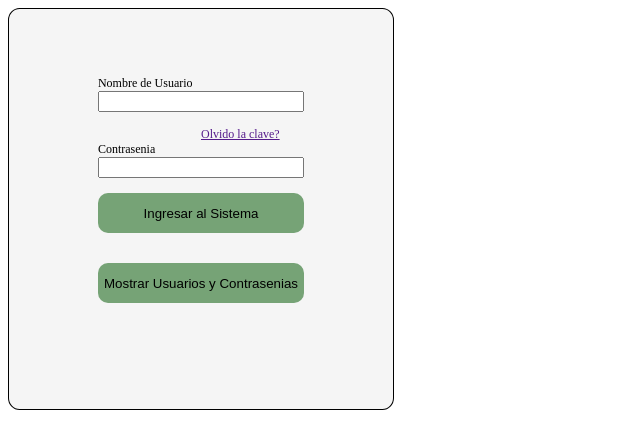
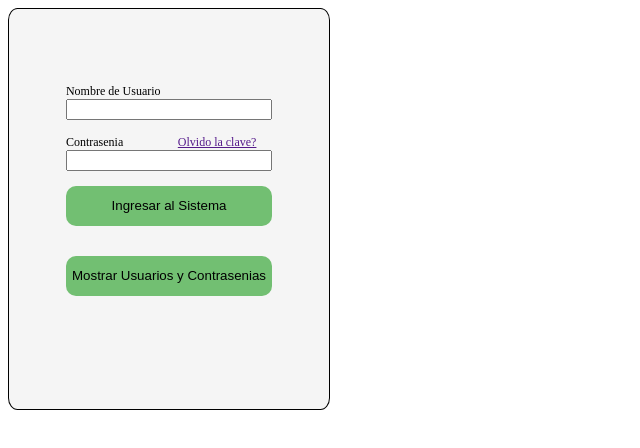
Before and after one commit to AntonioGennaro12/Ejercicios_IF-1, a plain HTML site: page index.html in a window 1280 px wide. Shown: the whole page, without its empty margins (0-640 px from the left). Drawn offline with Linux system fonts and the light colour scheme.

Commit message:
Ej. IF P1 con uso de Vectores y CSS

```diff
--- a/disenio.css
+++ b/disenio.css
@@ -1,5 +1,9 @@
+body {
+    display: grid;
+    place-content: left;
+}
 #mi-div {
-    width: 30vw;
+    width: 25vw;
     height: 50vh;
     border-style: solid;
     border-color: rgb(0, 0, 0);
@@ -11,16 +15,21 @@
     background-color: whitesmoke;
 }
 
+#mi-label {
+justify-content: center;
+}
+a {
+    margin-left: 25%;
+}
+
 button {
-    background-color:rgb(118, 163, 118);
+    background-color:rgb(114, 191, 114);
     height: 5vh;
     border:none;
     border-radius: 10px;
 }
 
-a {
-    margin-left: 50%;
-}
+
 
 p {
     font-family: sans-serif;
--- a/index.html
+++ b/index.html
@@ -12,8 +12,10 @@
     <label for="nombre-usuario">Nombre de Usuario</label>
     <input type="text" name="" id="nombre-usuario">
     <br>
-    <a href="">Olvido la clave?</a>
-    <label for="nombre-contrasenia">Contrasenia</label>
+    <div id="mi-label">
+        <label for="nombre-contrasenia">Contrasenia</label>
+        <a href="">Olvido la clave?</a>
+    </div>
     <input type="password" name="" id="nombre-contrasenia">
     <br>
     <button onclick ="tomaInfo()">Ingresar al Sistema</button>
```
